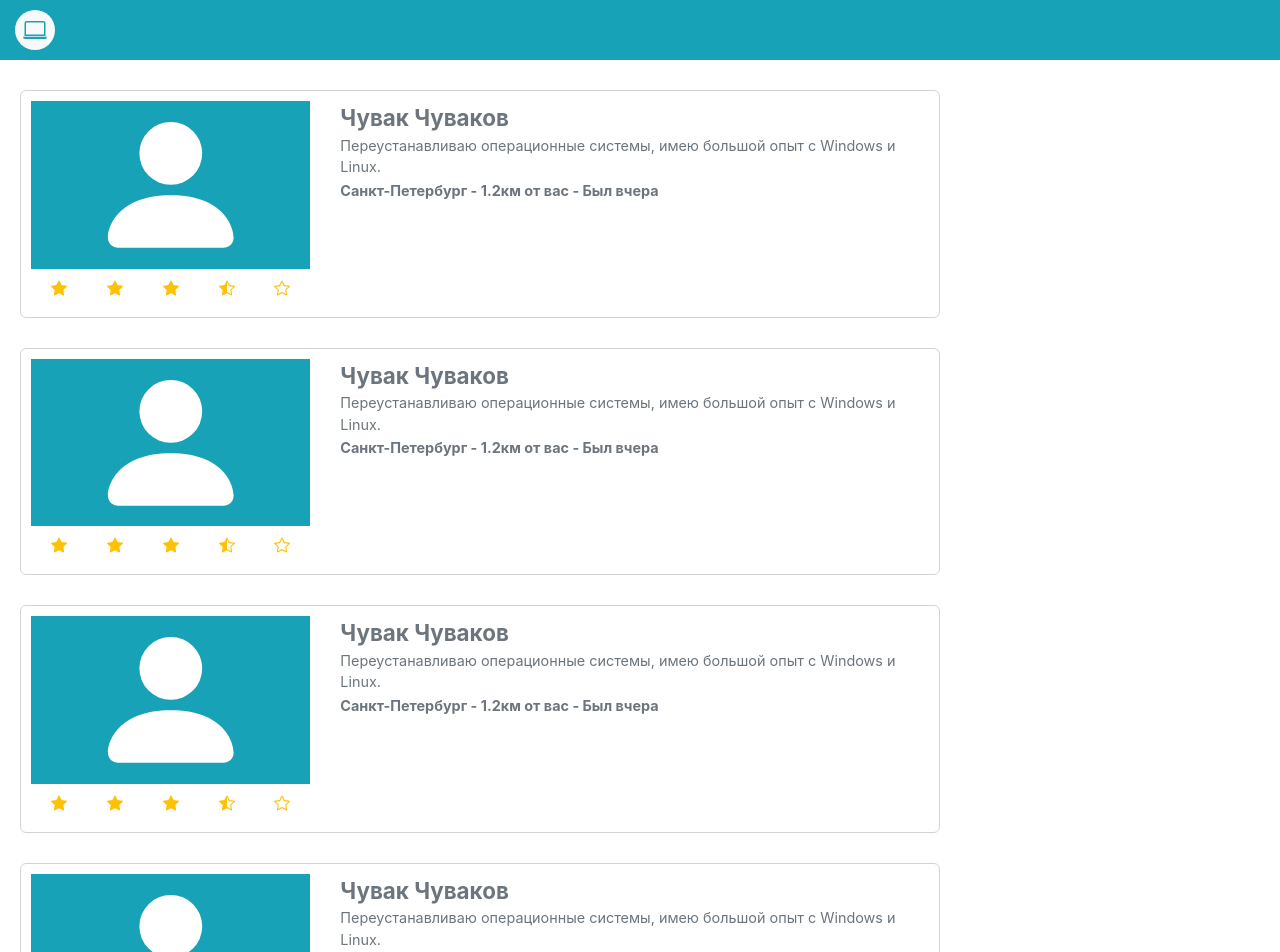
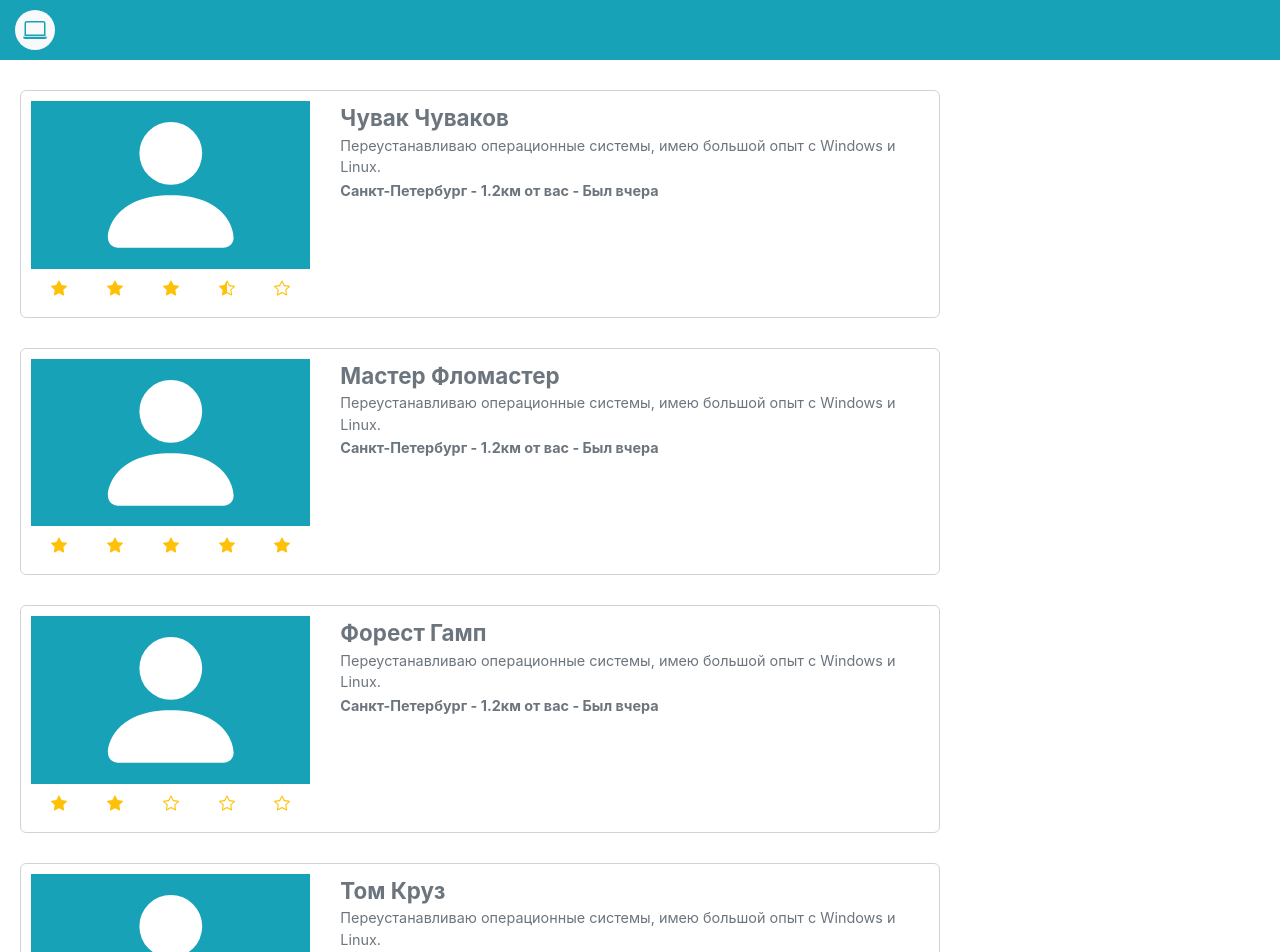
Before and after one commit to commandercool/tech-watch, a Vue app: page /search in a window 1280 px wide. Shown: the top 952 px of the page. Built offline with nearby package versions, Linux system fonts and the light colour scheme.

Commit message:
Add filters

```diff
--- a/src/components/MasterSearchResults.vue
+++ b/src/components/MasterSearchResults.vue
@@ -1,6 +1,6 @@
 <template>
     <b-col md="9" style="padding: 10px; margin-bottom: 48px">
-        <MasterCard :master="master" v-for="master in masterList" :key="master.name" />
+        <MasterCard :master="master" v-for="master in masterListFiltered" :key="master.name" />
     </b-col>
 </template>
 
@@ -19,40 +19,41 @@ export default {
                         "Переустанавливаю операционные системы, имею большой опыт с Windows и Linux.",
                 },
                 {
-                    name: "Чувак Чуваков",
-                    rating: "3.5",
+                    name: "Мастер Фломастер",
+                    rating: "5",
                     description:
                         "Переустанавливаю операционные системы, имею большой опыт с Windows и Linux.",
                 },
                 {
-                    name: "Чувак Чуваков",
-                    rating: "3.5",
+                    name: "Форест Гамп",
+                    rating: "2",
                     description:
                         "Переустанавливаю операционные системы, имею большой опыт с Windows и Linux.",
                 },
                 {
-                    name: "Чувак Чуваков",
-                    rating: "3.5",
+                    name: "Том Круз",
+                    rating: "4.5",
                     description:
                         "Переустанавливаю операционные системы, имею большой опыт с Windows и Linux.",
-                },
-                {
-                    name: "Чувак Чуваков",
-                    rating: "3.5",
-                    description:
-                        "Переустанавливаю операционные системы, имею большой опыт с Windows и Linux.",
-                },
-                {
-                    name: "Чувак Чуваков",
-                    rating: "3.5",
-                    description:
-                        "Переустанавливаю операционные системы, имею большой опыт с Windows и Linux.",
-                },
+                }
             ],
+            masterListFiltered: ""
         };
     },
     components: {
         MasterCard,
+    },
+    methods: {
+        search(filter) {
+            this.masterListFiltered = this.masterList.filter(master => master.rating >= filter.rating);
+        }
+    },
+    mounted() {
+        this.masterListFiltered = this.masterList;
+        this.$vueEventBus.$on("filter-updated", this.search);
+    },
+    beforeDestroy() {
+        this.$vueEventBus.$off("filter-updated");
     },
 };
 </script>
--- a/src/components/MobileTopBar.vue
+++ b/src/components/MobileTopBar.vue
@@ -13,14 +13,15 @@
                             <b-form-input v-model="filter.range" type="range" min="1" max="15"></b-form-input>
                             <div class="mt-2">{{ filter.range }} км</div>
                         </b-form-group>
-                        <b-form-group label="Рейтинг выше или равен:">
+                        <b-form-group label="Рейтинг не ниже:">
                             <b-form-rating
                                 style="padding: 0"
-                                value="3"
+                                v-model="filter.rating"
                                 variant="warning"
                                 no-border="true"
                             ></b-form-rating>
                         </b-form-group>
+                        <b-button variant="info" @click="emitFilterUpdated">Применить</b-button>
                     </b-form>
                 </b-col>
             </b-row>
@@ -48,9 +49,17 @@ export default {
         return {
             filtersDisplayed: false,
             filter: {
-                range: "1",
+                range: "5",
+                rating: "3",
             },
         };
+    },
+    methods: {
+        emitFilterUpdated() {
+            console.log(this.filter.rating);
+            this.$vueEventBus.$emit("filter-updated", this.filter);
+            this.filtersDisplayed = false;
+        },
     },
 };
 </script>
--- a/src/main.js
+++ b/src/main.js
@@ -16,6 +16,9 @@ const router = new VueRouter({
   linkActiveClass: 'nav-item active'
 })
 
+// event Bus
+Vue.prototype.$vueEventBus = new Vue()
+
 new Vue({
   render: h => h(App),
   router
```
